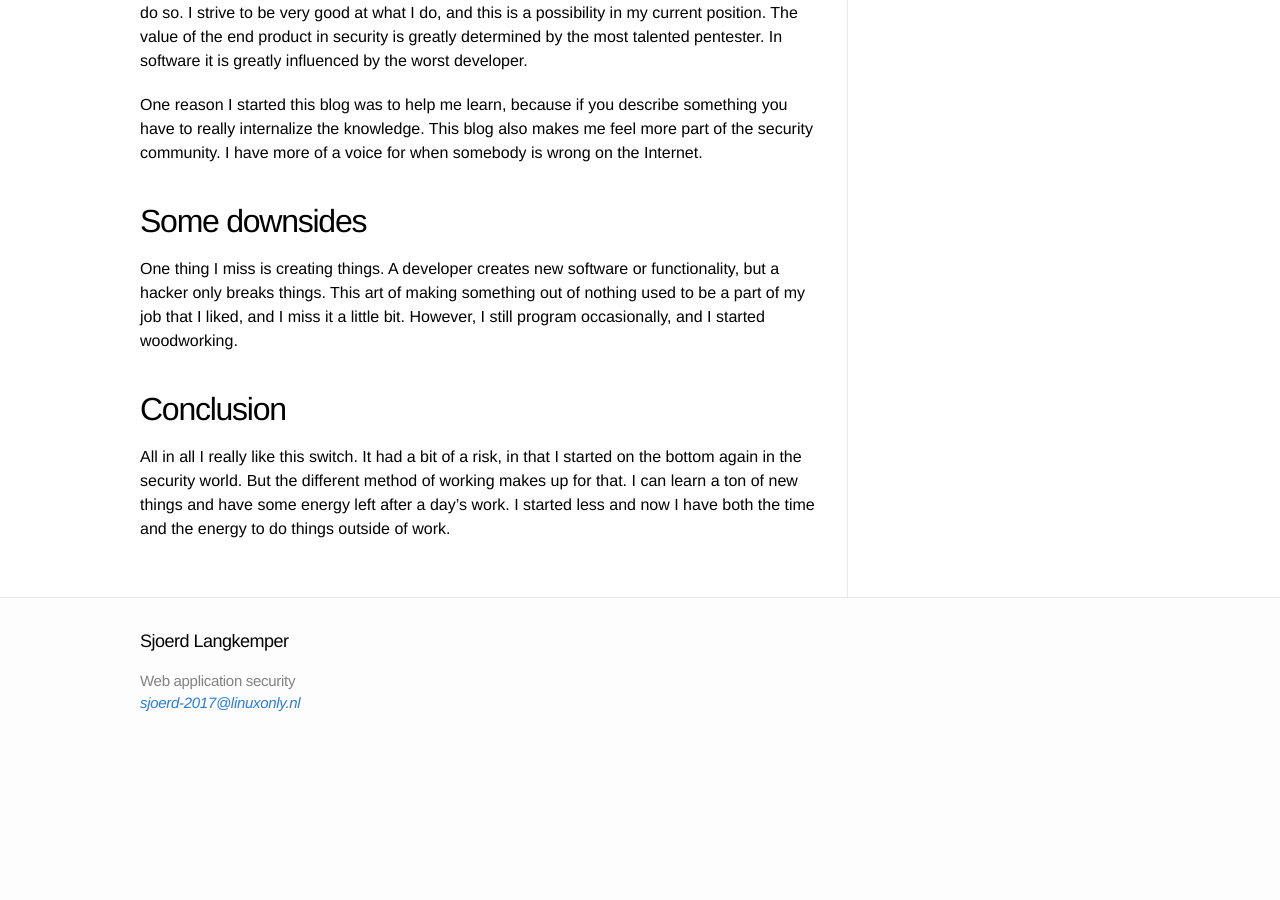
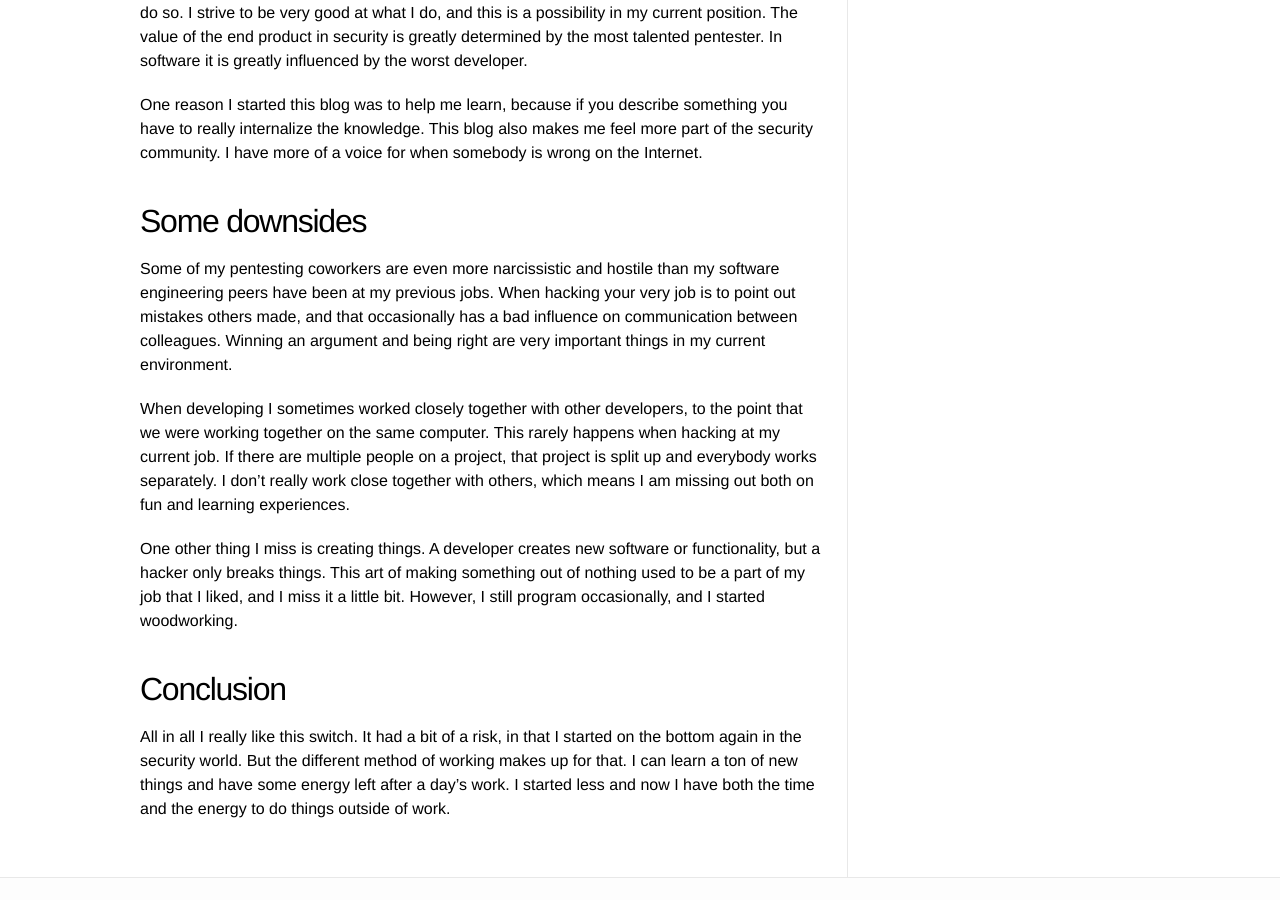
Before and after one commit to Sjord/Sjord.github.io, a Jekyll site: the page built from _posts/2016-06-09-from-developer-to-pentester.md, in a window 1280 px wide and 900 px high, scrolled down 1793 px. Built offline with Jekyll 4.4.1, drawn with Linux system fonts in a browser that asks for light colours; before the commit the page ends 2538 px from its top, so only the background shows below that.

Commit message:
Add part about hostile environment, working together

```diff
--- a/_posts/2016-06-09-from-developer-to-pentester.md
+++ b/_posts/2016-06-09-from-developer-to-pentester.md
@@ -39,7 +39,11 @@
 
 ## Some downsides
 
-One thing I miss is creating things. A developer creates new software or functionality, but a hacker only breaks things. This art of making something out of nothing used to be a part of my job that I liked, and I miss it a little bit. However, I still program occasionally, and I started woodworking.
+Some of my pentesting coworkers are even more narcissistic and hostile than my software engineering peers have been at my previous jobs. When hacking your very job is to point out mistakes others made, and that occasionally has a bad influence on communication between colleagues. Winning an argument and being right are very important things in my current environment.
+
+When developing I sometimes worked closely together with other developers, to the point that we were working together on the same computer. This rarely happens when hacking at my current job. If there are multiple people on a project, that project is split up and everybody works separately. I don't really work close together with others, which means I am missing out both on fun and learning experiences.
+
+One other thing I miss is creating things. A developer creates new software or functionality, but a hacker only breaks things. This art of making something out of nothing used to be a part of my job that I liked, and I miss it a little bit. However, I still program occasionally, and I started woodworking.
 
 ## Conclusion
 
```
